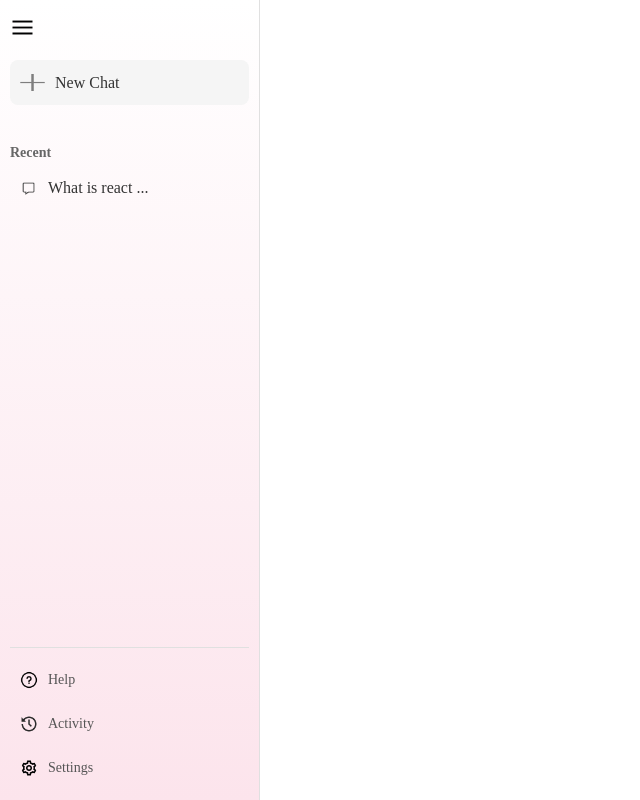
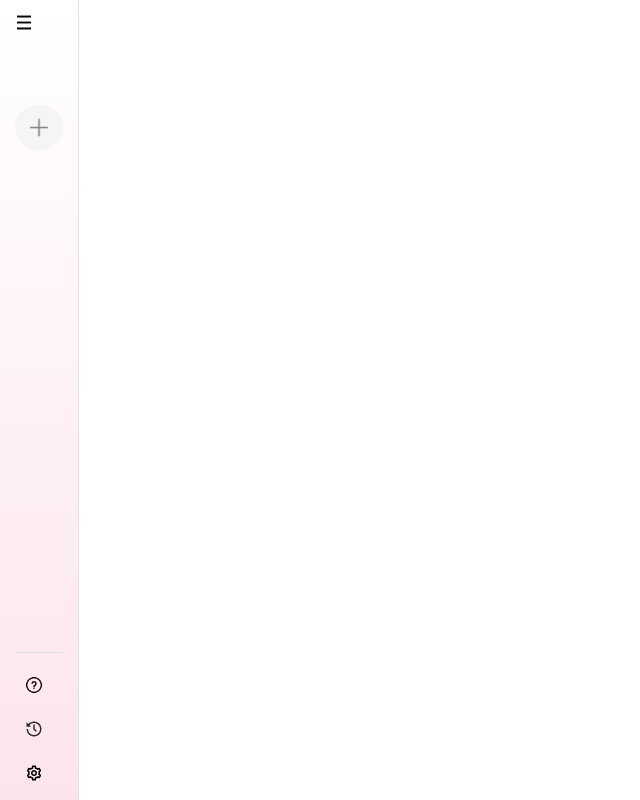
Before and after one commit to sejalkumari12-ui/Gemini-Clone, a React (Vite) app: page / in a window 1280 px wide. Shown: the whole page, without its empty margins (0-640 px from the left). Built offline with nearby package versions, Linux system fonts and the light colour scheme.

Commit message:
extend feature done

```diff
--- a/src/components/sidebar/Sidebar.jsx
+++ b/src/components/sidebar/Sidebar.jsx
@@ -1,38 +1,45 @@
 import "./sidebar.css";
 import {assets} from '../../assets/assets'
+import { useState } from "react";
 
 
 const Sidebar = () => {
+
+  const [extended , setExtended] = useState(false)
+
+
+
   return (
    <div className="sidebar">
     <div className="top">
-      <img src={assets.menu_icon} alt="" />
+      <img onClick={() => setExtended(prev => !prev)} src={assets.menu_icon} alt="" />
       <div className="new-chat">
         <img src={assets.plus_icon} alt="" />
-        <p>New Chat</p>
+        {extended?<p>New Chat</p> : null}
       </div>
+      {extended ?
       <div className="recent">
       <p className='recent-title'>Recent</p>
       <div className="recent-entry">
         <img src={assets.message_icon} alt="" />
         <p>What is react ...</p>
       </div>
-      </div>
+      </div> : null }
     </div>
 
 
       <div className="bottom">
         <div className="bottom-items recent-entry">
           <img src={assets.question_icon} alt="" />
-          <p>Help</p>
+          {extended ? <p>Help</p> : null }
         </div>
         <div className="bottom-items recent-entry">
           <img src={assets.history_icon} alt="" />
-          <p>Activity</p>
+          {extended ?<p>Activity</p> : null}
         </div>
         <div className="bottom-items recent-entry">
           <img src={assets.setting_icon} alt="" />
-          <p>Settings</p>
+          {extended ?<p>Settings</p> : null}
         </div>
       </div>
 
--- a/src/components/sidebar/sidebar.css
+++ b/src/components/sidebar/sidebar.css
@@ -1,14 +1,14 @@
 /* sidebar.css */
 
 .sidebar {
-  width: 260px;
+  min-height: 100vh;
   height: 100vh;
   background: linear-gradient(180deg, #ffffff 0%, #fce4ec 100%);
   color: #333;
-  display: flex;
+  display: inline-flex;
   flex-direction: column;
   justify-content: space-between;
-  padding: 15px 10px;
+  padding: 10px 15px;
   box-sizing: border-box;
   border-right: 1px solid #e0e0e0;
 }
@@ -20,7 +20,7 @@
 }
 
 .top img {
-  width: 25px;
+  width: 18px;
   height: 25px;
   cursor: pointer;
 }
@@ -28,10 +28,12 @@
 .new-chat {
   display: flex;
   align-items: center;
+  margin-top: 50px;
   gap: 10px;
   background-color: #f5f5f5;
-  padding: 10px;
-  border-radius: 8px;
+  padding: 10px 15px;
+  border-radius: 50px;
+  font-size: 14px;
   cursor: pointer;
   transition: background 0.2s ease;
 }
```
